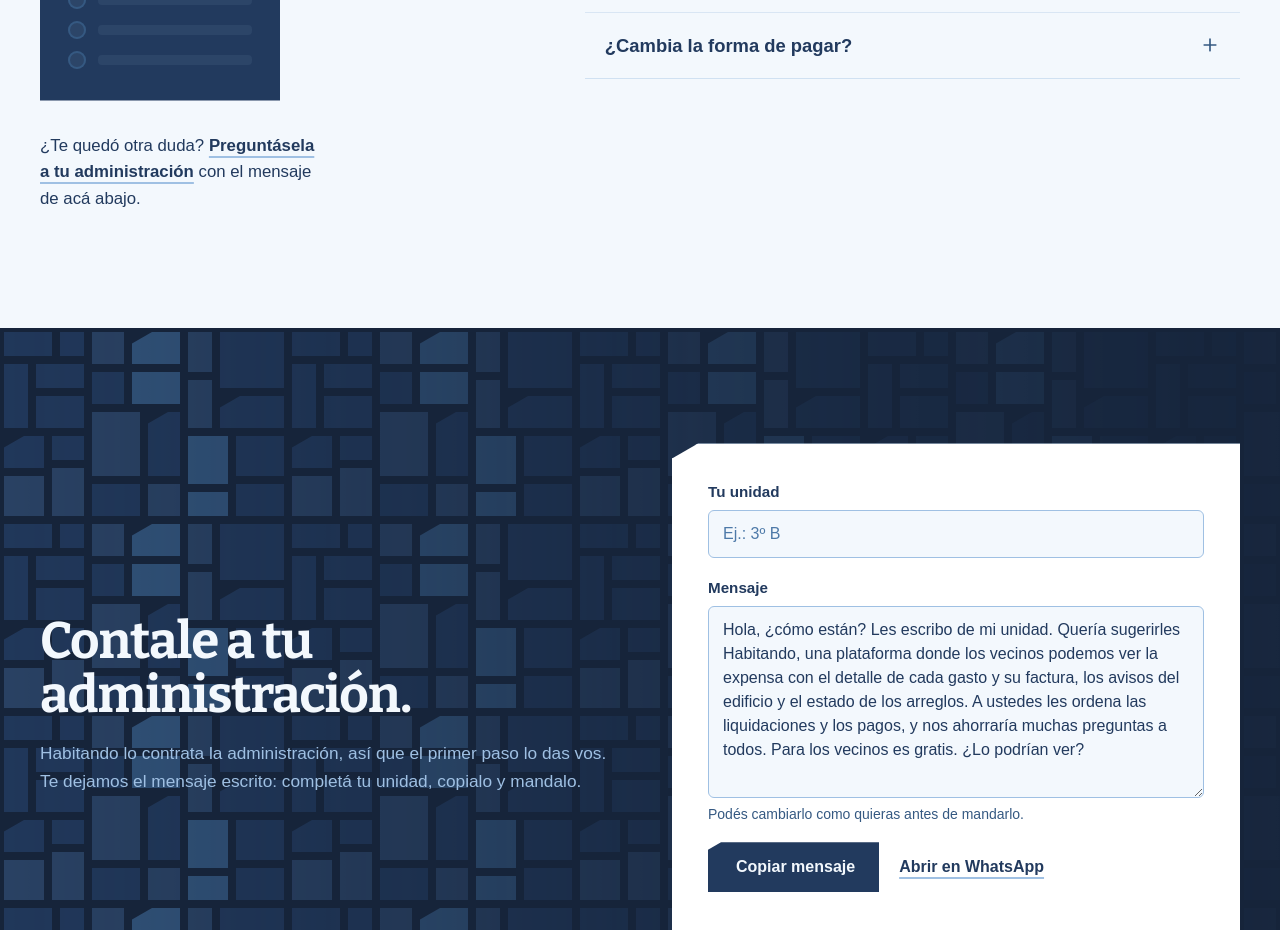
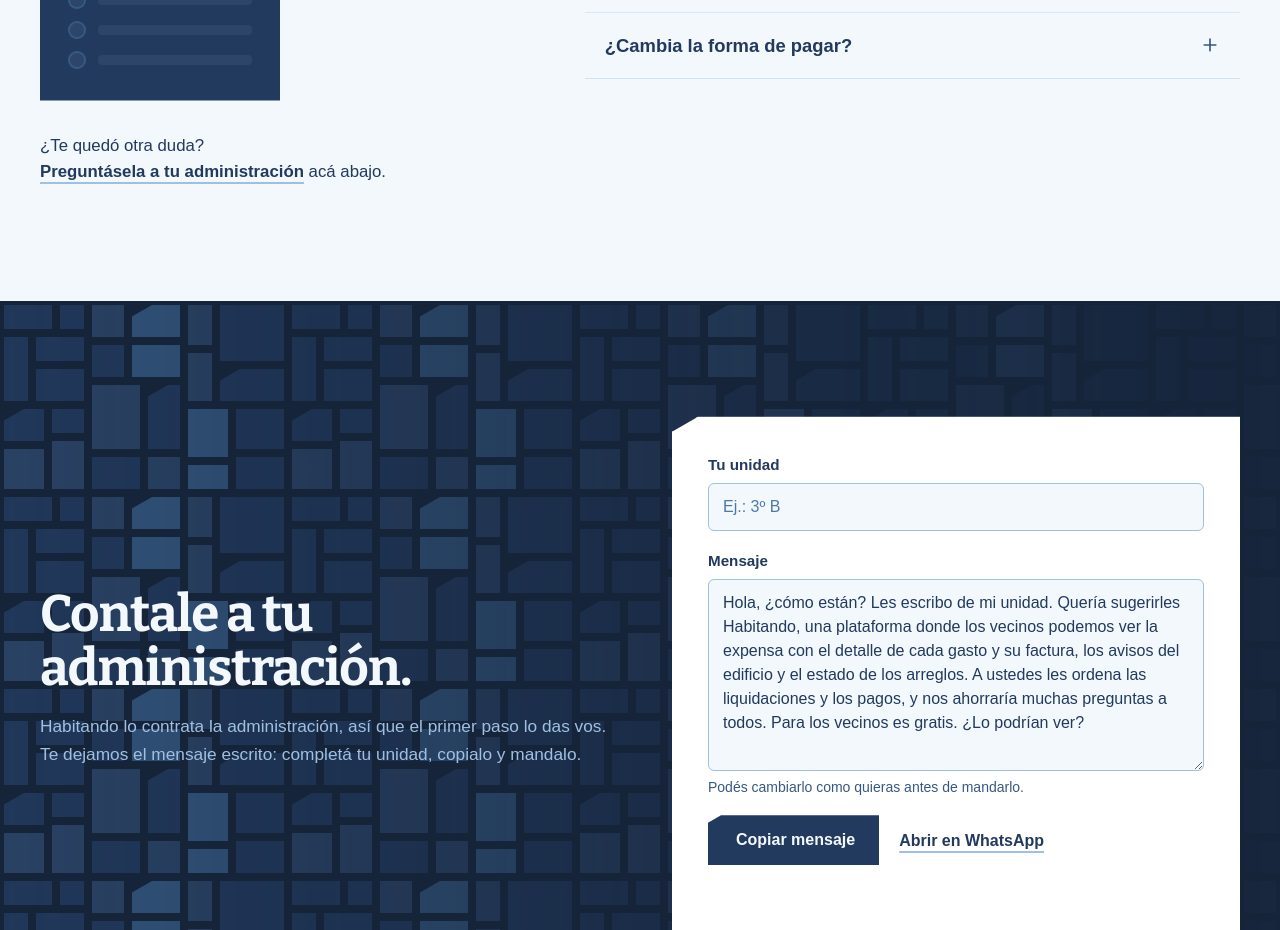
Before and after one commit to Gaston3000/habitando-landing, a Next.js app: page / in a window 1280 px wide. Shown: the part 4358-5288 px from the top of the page. Built offline with nearby package versions, Linux system fonts and the light colour scheme; a web font is replaced by a local one.

Commit message:
la salida de las preguntas en dos renglones, con la pregunta arriba

```diff
--- a/src/componentes/PreguntasFrecuentes.js
+++ b/src/componentes/PreguntasFrecuentes.js
@@ -59,20 +59,19 @@ const PREGUNTAS = {
   ],
 };
 
-// Para quien le quedó una duda: lo lleva a la acción de la banda final
+// Para quien le quedó una duda: lo lleva a la acción de la banda final. La pregunta va en un renglón y la salida, en otro.
 const SALIDAS = {
   vecinos: (
     <>
-      ¿Te quedó otra duda?{" "}
       <a href="#accion" className={CLASES_ENLACE}>
         Preguntásela a tu administración
       </a>{" "}
-      con el mensaje de acá abajo.
+      acá abajo.
     </>
   ),
   administraciones: (
     <>
-      ¿Te quedó otra duda? Te la respondemos en la demo.{" "}
+      Te la respondemos en la demo.{" "}
       <a href="#accion" className={CLASES_ENLACE}>
         Pedí una demo
       </a>
@@ -152,8 +151,9 @@ function Preguntas({ id, preguntas }) {
         ))}
       </div>
 
-      <p className="max-w-[30ch] text-[1.05rem] escritorio:col-start-1 escritorio:row-start-2 escritorio:self-end">
-        {SALIDAS[id]}
+      <p className="text-[1.05rem] escritorio:col-start-1 escritorio:row-start-2 escritorio:self-end">
+        <span className="block">¿Te quedó otra duda?</span>
+        <span className="block">{SALIDAS[id]}</span>
       </p>
     </div>
   );
```
